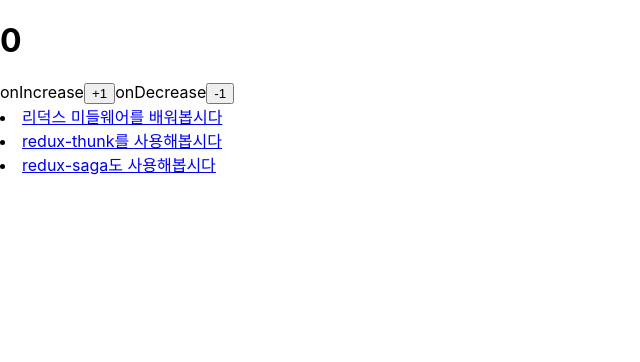
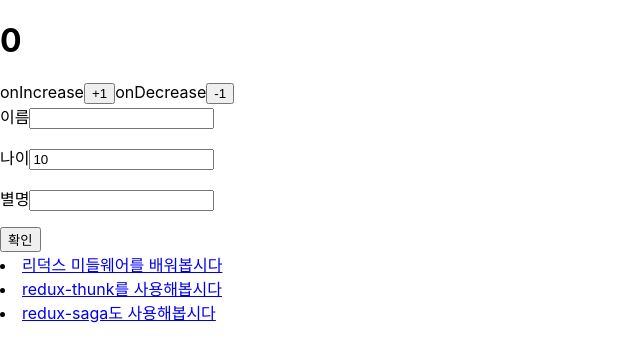
Before and after one commit to gudwh14/React-Practice, a React (Create React App) app: page / in a window 1280 px wide. Shown: the top 362 px of the page, without its empty margins (0-640 px from the left). Built offline with nearby package versions, Linux system fonts and the light colour scheme.

Commit message:
feat : react-hook-form , yup 을 이용한 FORM 양식
FORM 양식에서 input 값이 많아지면 useState 를 많이 사용하게되서
코드가 복잡해진다 이때 react-hook-form 과 유효성 검사를 위한
yup 을 사용해서 코드를 간결하게 표현 할 수 있음

```diff
--- a/package.json
+++ b/package.json
@@ -3,6 +3,7 @@
   "version": "0.1.0",
   "private": true,
   "dependencies": {
+    "@hookform/resolvers": "^2.6.0",
     "@testing-library/jest-dom": "^5.14.1",
     "@testing-library/react": "^11.2.7",
     "@testing-library/user-event": "^12.8.3",
@@ -10,6 +11,7 @@
     "history": "^4.10.1",
     "react": "^17.0.2",
     "react-dom": "^17.0.2",
+    "react-hook-form": "^7.10.1",
     "react-redux": "^7.2.4",
     "react-router-dom": "^5.2.0",
     "react-scripts": "4.0.3",
@@ -18,7 +20,8 @@
     "redux-logger": "^3.0.6",
     "redux-saga": "^1.1.3",
     "redux-thunk": "^2.3.0",
-    "web-vitals": "^1.1.2"
+    "web-vitals": "^1.1.2",
+    "yup": "^0.32.9"
   },
   "scripts": {
     "start": "react-scripts start",
--- a/src/index.js
+++ b/src/index.js
@@ -30,6 +30,7 @@ import ReduxThunk from 'redux-thunk';
 import PostPage from "./Redux-middleware/pages/PostPage";
 import createSagaMiddleware from 'redux-saga';
 import CounterContainer from "./Redux-middleware/components/CounterContainer";
+import ReactHookForm from "./react-hook-form/ReactHookForm";
 
 /*
     store 를 생성하고
@@ -62,6 +63,7 @@ ReactDOM.render(
               <Router history={customHistory}>
                   <Provider store={store}>
                       <CounterContainer/>
+                      <ReactHookForm/>
                       <Switch>
                           <Route path={"/"} component={PostListPage} exact/>
                           <Route path={"/:id"} component={PostPage}/>
--- /dev/null
+++ b/src/react-hook-form/ReactHookForm.js
@@ -0,0 +1,57 @@
+import { useForm} from "react-hook-form";
+import * as yup from 'yup';
+import {yupResolver} from "@hookform/resolvers/yup";
+
+/*
+    프로젝트에서 회원가입등 FORM 형식을 사용할 경우 가 생기는데 이때
+    INPUT 값들이 많아지게 되면 useState 여러개를 사용하여 작성해야 해서 코드 복잡성이 높아진다.
+    이때 react-hook-form 라이브러리를 이용하면 간단하게 FORM 을 구성 할 수 있다.
+
+    유효성 검사를 위해 스키마를 작성해서 검사를 진행한다. yup 사용!
+    npm install @hookform/resolvers yup
+ */
+
+// 유효성 검사 스키마 생성
+const schema = yup.object({
+    name : yup.string().max(20, "이름은 20자 미만 이여야 합니다.").required('이름은 필수 항목 입니다'),
+    age : yup.number().required('나이는 필수 항목 입니다.'),
+    nickname : yup.string().min(3, "닉네임은 최소 3글자 이상이여야 합니다").max(10, "닉네임은 10자 미만이여야 합니다").required("닉네임은 필수 항목 입니다."),
+})
+
+const ReactHookForm = () => {
+    // hook-form 사용하기
+    const {register, handleSubmit , formState : {errors}} = useForm({
+        resolver : yupResolver(schema)
+    });
+
+    const onSubmit = (data) => {
+        console.log(data);
+    }
+
+    // handleSubmit 으로 함수를 넘겨줘서 사용한다
+    // {...register( ${name}, [options])}
+    return (
+        <>
+            <form onSubmit={handleSubmit(onSubmit)}>
+                <label>
+                    이름
+                    <input type='text' {...register("name")}/>
+                    <p>{errors.name?.message}</p>
+                </label>
+                <label>
+                    나이
+                    <input defaultValue='10' type='number' {...register("age")}/>
+                    <p>{errors.age?.message}</p>
+                </label>
+                <label>
+                    별명
+                    <input type='text' {...register("nickname")}/>
+                    <p>{errors.nickname?.message}</p>
+                </label>
+                <button type='submit'>확인</button>
+            </form>
+        </>
+    );
+}
+
+export default ReactHookForm;
```
Also changed, not shown: 1 other file (tests, documents, lock files or other folders).
